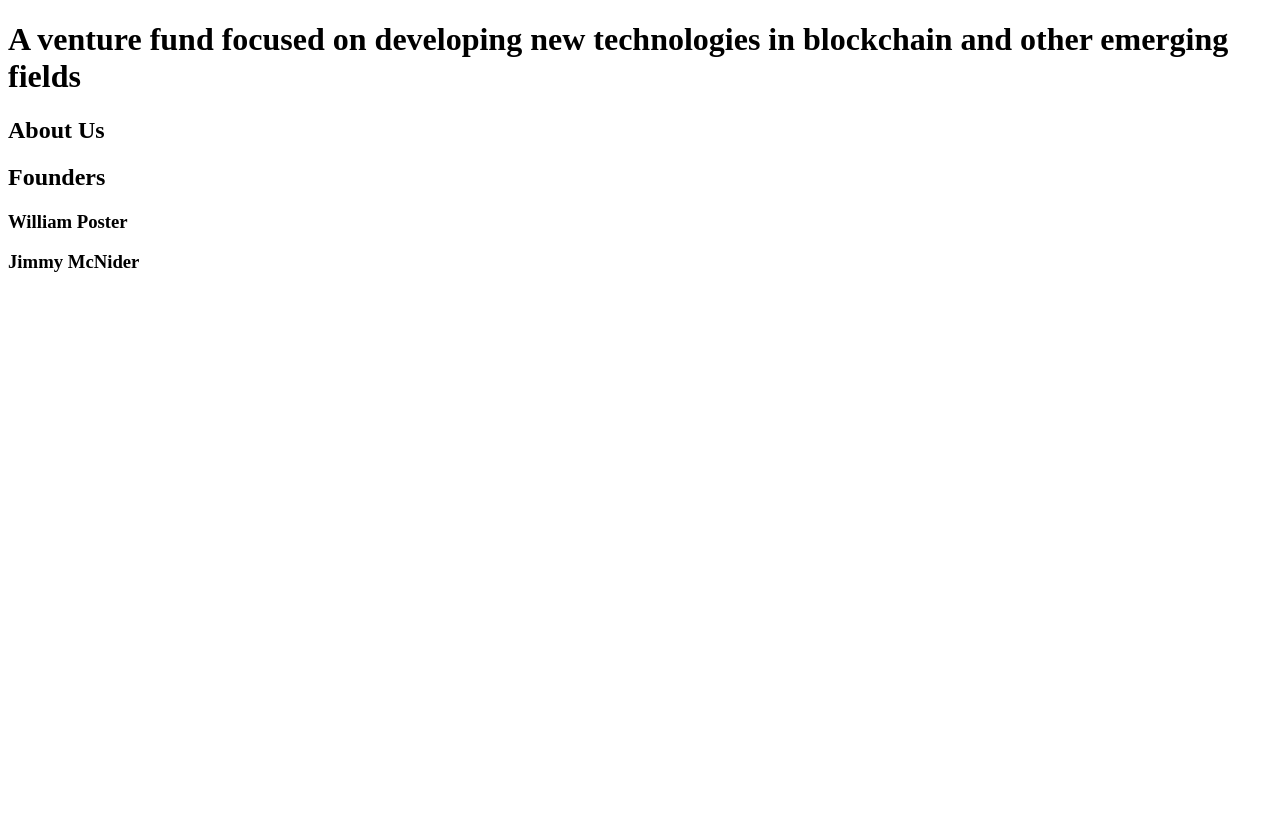
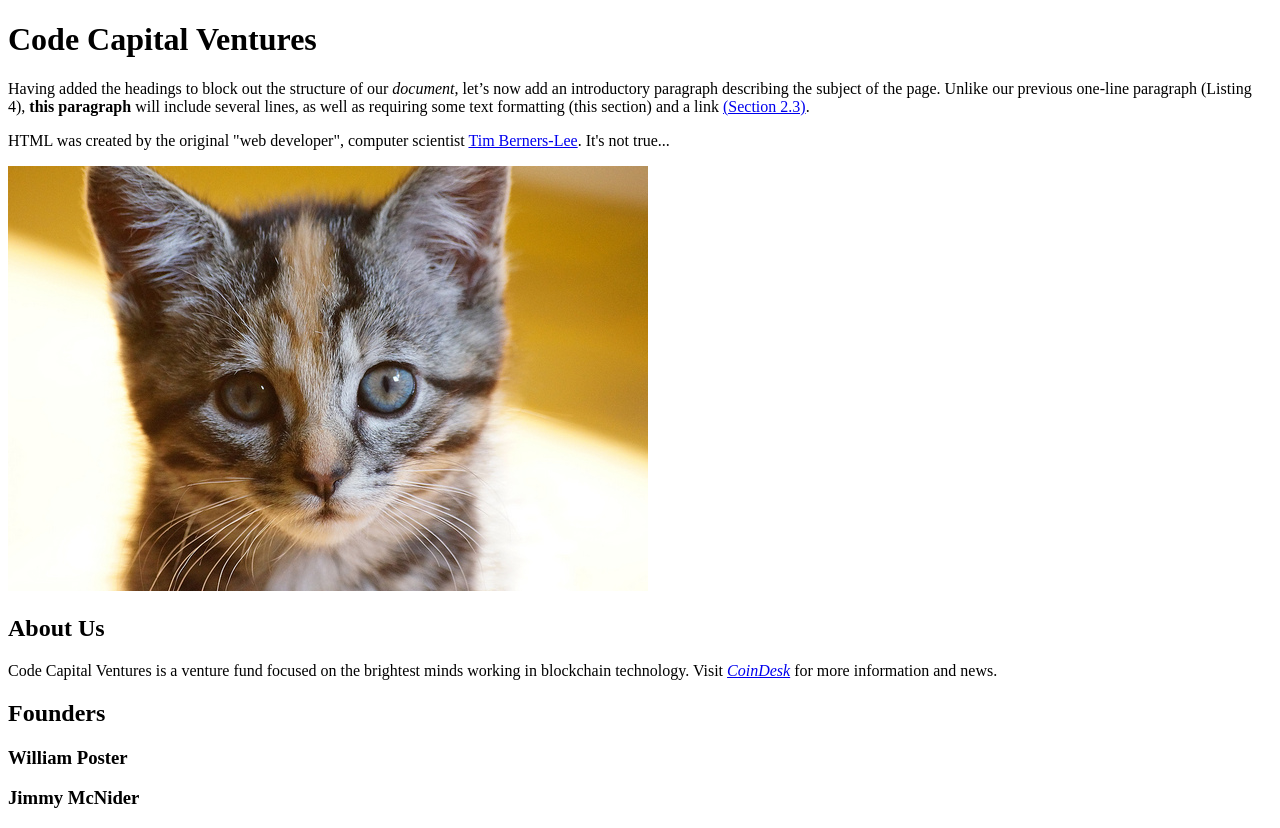
Before and after one commit to JimmyMcNider/sample_website, a plain HTML site: page index.html in a window 1280 px wide. Before the commit the page ends 800 px from the top, so only its background shows below. Drawn offline with Linux system fonts and the light colour scheme.

Commit message:
Add some content and images

```diff
--- a/index.html
+++ b/index.html
@@ -6,9 +6,22 @@
   </head>
   <body>
 
-    <h1>A venture fund focused on developing new technologies in blockchain and other emerging fields</h1>
+    <h1>Code Capital Ventures</h1>
+
+    <p>
+      Having added the headings to block out the structure of our <em>document</em>, let’s now add an introductory paragraph describing the subject of the page. Unlike our previous one-line paragraph (Listing 4), <strong>this paragraph</strong> will include several lines, as well as requiring some text formatting (this section) and a link <a href=https://codecapitalventures.com>(Section 2.3)</a>.     </p>
+
+      <p>
+        HTML was created by the original "web developer", computer scientist <a href="https://en.wikipedia.org/wiki/Tim_Berners-Lee">Tim Berners-Lee</a>. It's not true...
+      </p>
+
+      <img src="images/kitten.jpg" alt="An adorable kitten">
 
     <h2>About Us</h2>
+
+    <p>
+      Code Capital Ventures is a venture fund focused on the brightest minds working in blockchain technology. Visit <a href=https://coindesk.com><em>CoinDesk</em></a> for more information and news.
+    </p>
 
     <h2>Founders</h2>
 
```
Also changed, not shown: images/kitten.jpg (added).
